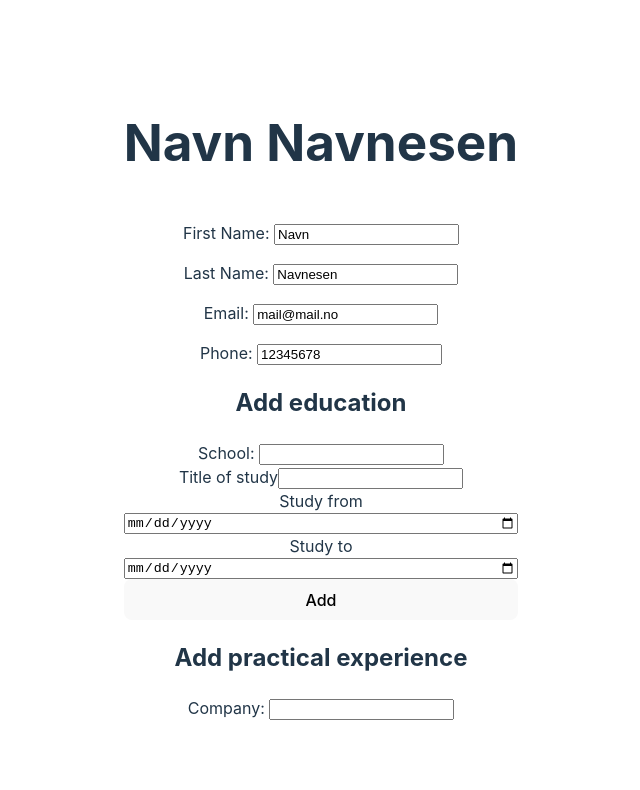
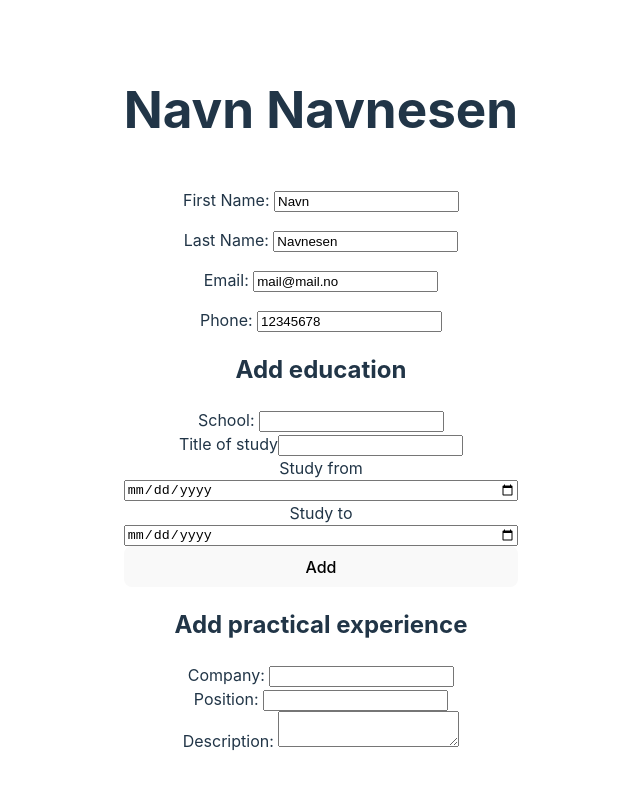
Before and after one commit to ATlexEide/cv-app, a React (Vite) app: page / in a window 1280 px wide. Shown: the top 790 px of the page, without its empty margins (319-959 px from the left). Built offline with nearby package versions, Linux system fonts and the light colour scheme.

Commit message:
Update component return

```diff
--- a/src/Components/PracticalInput.jsx
+++ b/src/Components/PracticalInput.jsx
@@ -1,7 +1,13 @@
 import Input from "./Input";
 
 function PracticalInput() {
-  return <Input label="Company" name="company" />;
+  return (
+    <>
+      <Input label="Company" name="company" />
+      <Input label="Position" name="position" />
+      <Input type="textarea" label="Description" name="description" />
+    </>
+  );
 }
 export default PracticalInput;
 // (company name, position title, main responsibilities of your jobs, date from and until when you worked for that company)
```
